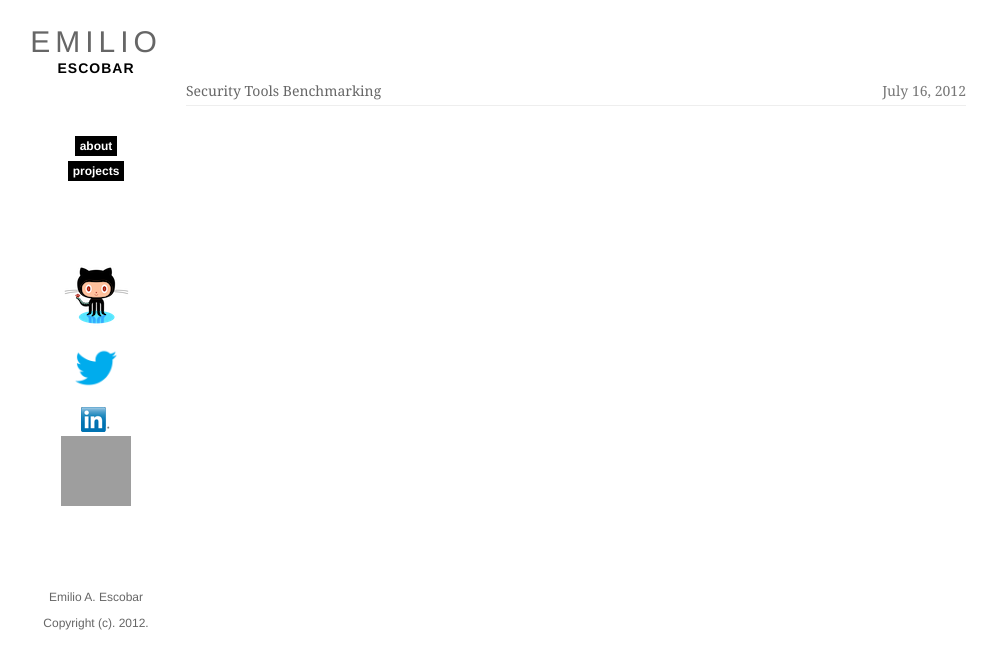
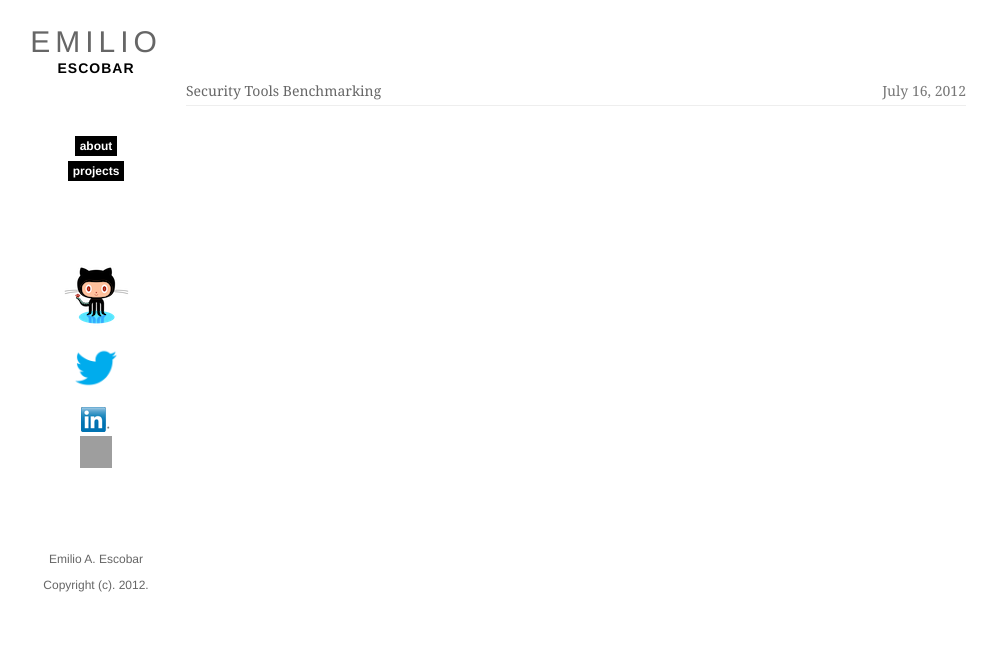
Before and after one commit to eaescob/eaescob.github.io, a Jekyll site: the page built from index.html, in a window 1280 px wide. Shown: the top 669 px of the page, without its empty margins (154-1151 px from the left). Built offline with Jekyll 4.4.1, drawn with Linux system fonts in a browser that asks for light colours; Markdown is read by kramdown in place of the engine named in the settings; grey boxes are pictures that could not be loaded.

Commit message:
reverting

```diff
--- a/_layouts/layout.html
+++ b/_layouts/layout.html
@@ -55,7 +55,7 @@
 				</div>
 				<div class="side-gplus">
 					<a href="//plus.google.com/107780988381532335005?prsrc=3" rel="publisher" style="text-decoration:none;">
-					<img src="//ssl.gstatic.com/images/icons/gplus-32.png" alt="Google+" style="border:0;" width="70" height="70"/></a>
+					<img src="//ssl.gstatic.com/images/icons/gplus-32.png" alt="Google+" style="border:0;height:32px;width:32px;" width="70" height="70"/></a>
 				</div>
 			</div>
 			<div id="copyright">
```
